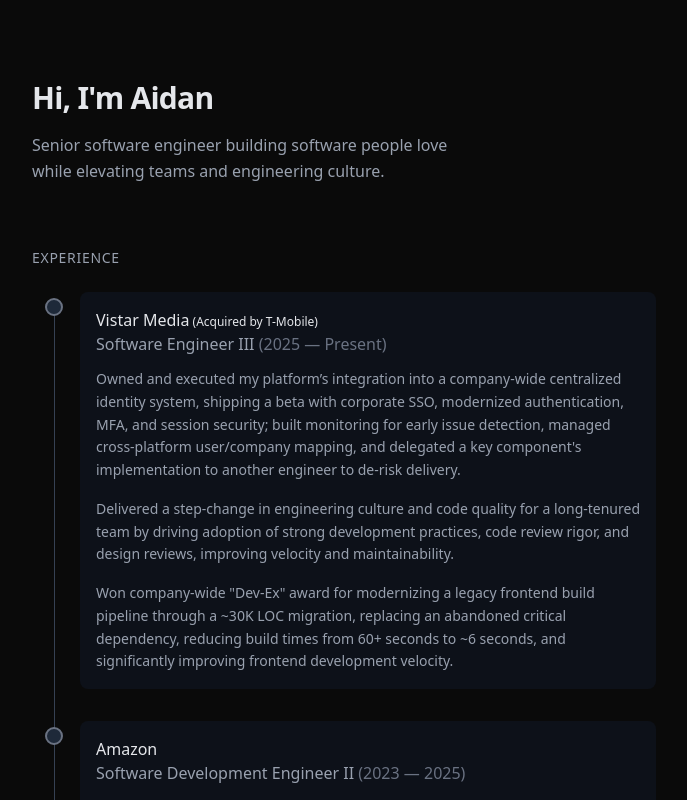
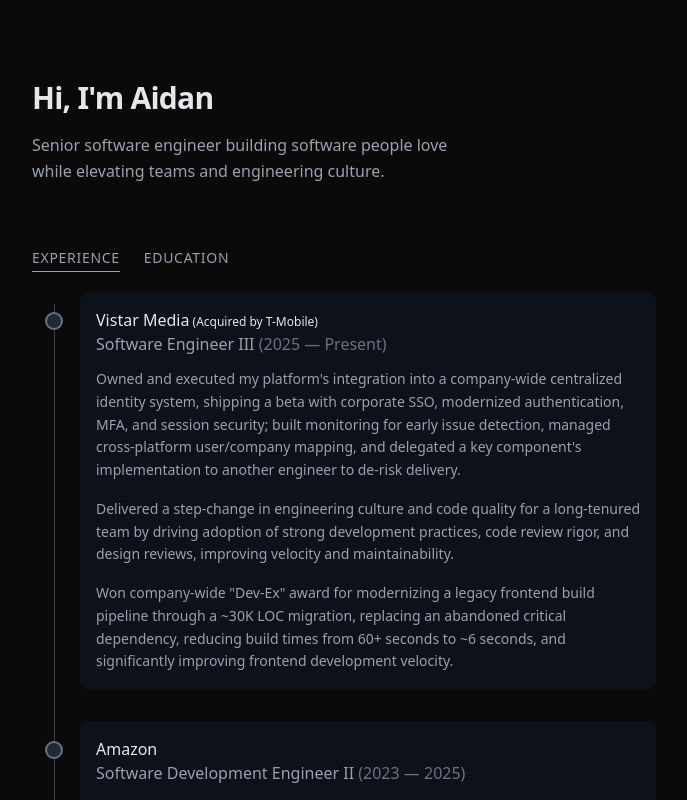
Before and after one commit to aidanscode/aidanmurphey.com, a Next.js app: page / in a window 1280 px wide. Shown: the top 800 px of the page, without its empty margins (296-983 px from the left). Built offline with nearby package versions, Linux system fonts and the light colour scheme.

Commit message:
Education tab, better alignment of timeline bullets

```diff
--- a/app/page.tsx
+++ b/app/page.tsx
@@ -1,54 +1,9 @@
+"use client";
+
 import Link from "next/link";
-
-type Experience = {
-  company: string,
-  companySubText?: string,
-  period: {start: string, end: string},
-  role: string,
-  summary: string[]
-}
-
-const experience: Experience[] = [
-  {
-    company: "Vistar Media",
-    companySubText: "(Acquired by T-Mobile)",
-    period: {start: '2025', end: 'Present'},
-    role: "Software Engineer III",
-    summary: [
-      "Owned and executed my platform’s integration into a company-wide centralized identity system, shipping a beta with corporate SSO, modernized authentication, MFA, and session security; built monitoring for early issue detection, managed cross-platform user/company mapping, and delegated a key component's implementation to another engineer to de-risk delivery.",
-      "Delivered a step-change in engineering culture and code quality for a long-tenured team by driving adoption of strong development practices, code review rigor, and design reviews, improving velocity and maintainability.",
-      "Won company-wide \"Dev-Ex\" award for modernizing a legacy frontend build pipeline through a ~30K LOC migration, replacing an abandoned critical dependency, reducing build times from 60+ seconds to ~6 seconds, and significantly improving frontend development velocity."
-    ]
-  },
-  {
-    company: "Amazon",
-    period: {start: '2023', end: '2025'},
-    role: "Software Development Engineer II",
-    summary: [
-      "Led design and implementation of backend systems supporting the national launch of a new consumer subscription product, including major expansions to eligibility and status APIs.",
-      "Drove cross-team delivery with partner organizations and led a team of 4 engineers to ship critical launch features on a tight timeline.",
-      "Onboarded and guided new engineers through system architecture and development workflows to ensure reliable, production-ready implementations.",
-    ],
-  },
-  {
-    company: "Amazon",
-    period: {start: '2022', end: '2023'},
-    role: "Software Development Engineer I",
-    summary: [
-      "Designed and built a core internal API service powering the pilot of a new consumer subscription product, serving multiple dependent services in production.",
-      "Implemented customer-facing subscription signup and management UI in collaboration with UX and product partners.",
-      "Built a backend API supporting the launch of a feature allowing customers to reserve pickup and delivery time slots for online orders, aggregating data from multiple internal services.",
-    ],
-  },
-  {
-    company: "DeliveryCircle",
-    period: {start: '2019', end: '2021'},
-    role: "Software Engineer",
-    summary: [
-      "Developed the company's core SaaS delivery-management platform, taking the product from initial development through launch.",
-    ],
-  },
-];
+import { useState, useRef, useEffect } from "react";
+import Experience from "./tabs/Experience";
+import Education from "./tabs/Education";
 
 const links = [
   { href: "https://github.com/AidansCode", label: "GitHub" },
@@ -56,7 +11,34 @@ const links = [
   { href: "mailto:amurphey@tutanota.com", label: "Email" },
 ];
 
+type Tab = {
+  id: string;
+  label: string;
+  Component: React.ComponentType;
+}
+
+const tabs: Tab[] = [
+  { id: "experience", label: "Experience", Component: Experience },
+  { id: "education", label: "Education", Component: Education },
+];
+
 export default function Home() {
+  const [activeTab, setActiveTab] = useState(tabs[0].id);
+  const tabRefs = useRef<Map<string, HTMLButtonElement>>(new Map());
+  const [underline, setUnderline] = useState({ left: 0, width: 0 });
+
+  useEffect(() => {
+    const ref = tabRefs.current.get(activeTab);
+    if (ref) {
+      setUnderline({
+        left: ref.offsetLeft,
+        width: ref.offsetWidth,
+      });
+    }
+  }, [activeTab]);
+
+  const ActiveComponent = tabs.find(t => t.id === activeTab)?.Component ?? tabs[0].Component;
+
   return (
     <div className="space-y-16">
       <section className="space-y-4">
@@ -69,39 +51,26 @@ export default function Home() {
       </section>
 
       <section className="space-y-6">
-        <h2 className="text-sm font-medium text-gray-400 uppercase tracking-wider">
-          Experience
-        </h2>
-        <div className="space-y-8 relative">
-          <div className="absolute left-[22px] top-3 bottom-8 w-px bg-gray-700" />
-          {experience.map((job, i) => (
-            <div key={i} className="relative pl-12">
-              <div className="absolute left-[13px] top-1.5 w-[18px] h-[18px] rounded-full bg-gray-800 border-2 border-gray-500" />
-              <div className="bg-gray-900/50 rounded-lg p-4 space-y-3">
-                <div className="flex justify-between items-start gap-4">
-                  <div>
-                    <p>
-                      <span className="font-medium">
-                        {job.company}
-                      </span>
-                      {job.companySubText && (
-                        <span className="text-xs"> {job.companySubText}</span>
-                      )}
-                    </p>
-                    <p className="text-gray-400">
-                        {job.role} <span className="text-gray-500">({job.period.start} — {job.period.end})</span>
-                      </p>
-                  </div>
-                </div>
-                <ul className="space-y-4 text-sm text-gray-400">
-                  {job.summary.map((item, k) => (
-                    <li key={k} className="leading-relaxed">{item}</li>
-                  ))}
-                </ul>
-              </div>
-            </div>
+        <div className="flex gap-6 relative">
+          {tabs.map((tab) => (
+            <button
+              key={tab.id}
+              ref={(el) => { if (el) tabRefs.current.set(tab.id, el); }}
+              onClick={() => setActiveTab(tab.id)}
+              className="text-sm font-medium text-gray-400 uppercase tracking-wider hover:text-gray-200 transition-colors"
+            >
+              {tab.label}
+            </button>
           ))}
+          <span
+            className="absolute -bottom-1 h-px bg-gray-400 transition-all duration-200"
+            style={{
+              left: underline.left,
+              width: underline.width,
+            }}
+          />
         </div>
+        <ActiveComponent />
       </section>
 
       <section className="space-y-6">
--- /dev/null
+++ b/app/tabs/Education.tsx
@@ -0,0 +1,35 @@
+type Education = {
+  school: string,
+  degree: string,
+  graduationYear: string,
+  gpa: string,
+}
+
+const education: Education[] = [
+  {
+    school: "Rutgers University",
+    degree: "Computer Science B.S.",
+    graduationYear: '2021',
+    gpa: "4.0",
+  },
+];
+
+export default function Education() {
+  return (
+    <div className="space-y-4">
+      {education.map((school, i) => (
+        <div key={i} className="bg-gray-900/50 rounded-lg p-4 space-y-1">
+          <p className="font-medium">
+            {school.school}
+          </p>
+          <p className="text-gray-400">
+            {school.degree}
+          </p>
+          <p className="text-sm text-gray-500">
+            {school.graduationYear} · {school.gpa} GPA
+          </p>
+        </div>
+      ))}
+    </div>
+  );
+}
--- /dev/null
+++ b/app/tabs/Experience.tsx
@@ -0,0 +1,84 @@
+type Experience = {
+  company: string,
+  companySubText?: string,
+  period: {start: string, end: string},
+  role: string,
+  summary: string[]
+}
+
+const experience: Experience[] = [
+  {
+    company: "Vistar Media",
+    companySubText: "(Acquired by T-Mobile)",
+    period: {start: '2025', end: 'Present'},
+    role: "Software Engineer III",
+    summary: [
+      "Owned and executed my platform's integration into a company-wide centralized identity system, shipping a beta with corporate SSO, modernized authentication, MFA, and session security; built monitoring for early issue detection, managed cross-platform user/company mapping, and delegated a key component's implementation to another engineer to de-risk delivery.",
+      "Delivered a step-change in engineering culture and code quality for a long-tenured team by driving adoption of strong development practices, code review rigor, and design reviews, improving velocity and maintainability.",
+      "Won company-wide \"Dev-Ex\" award for modernizing a legacy frontend build pipeline through a ~30K LOC migration, replacing an abandoned critical dependency, reducing build times from 60+ seconds to ~6 seconds, and significantly improving frontend development velocity."
+    ]
+  },
+  {
+    company: "Amazon",
+    period: {start: '2023', end: '2025'},
+    role: "Software Development Engineer II",
+    summary: [
+      "Led design and implementation of backend systems supporting the national launch of a new consumer subscription product, including major expansions to eligibility and status APIs.",
+      "Drove cross-team delivery with partner organizations and led a team of 4 engineers to ship critical launch features on a tight timeline.",
+      "Onboarded and guided new engineers through system architecture and development workflows to ensure reliable, production-ready implementations.",
+    ],
+  },
+  {
+    company: "Amazon",
+    period: {start: '2022', end: '2023'},
+    role: "Software Development Engineer I",
+    summary: [
+      "Designed and built a core internal API service powering the pilot of a new consumer subscription product, serving multiple dependent services in production.",
+      "Implemented customer-facing subscription signup and management UI in collaboration with UX and product partners.",
+      "Built a backend API supporting the launch of a feature allowing customers to reserve pickup and delivery time slots for online orders, aggregating data from multiple internal services.",
+    ],
+  },
+  {
+    company: "DeliveryCircle",
+    period: {start: '2019', end: '2021'},
+    role: "Software Engineer",
+    summary: [
+      "Developed the company's core SaaS delivery-management platform, taking the product from initial development through launch.",
+    ],
+  },
+];
+
+export default function Experience() {
+  return (
+    <div className="space-y-8 relative">
+      <div className="absolute left-[22px] top-3 bottom-8 w-px bg-gray-700" />
+      {experience.map((job, i) => (
+        <div key={i} className="relative pl-12">
+          <div className="absolute left-[13px] top-5 w-[18px] h-[18px] rounded-full bg-gray-800 border-2 border-gray-500" />
+          <div className="bg-gray-900/50 rounded-lg p-4 space-y-3">
+            <div className="flex justify-between items-start gap-4">
+              <div>
+                <p>
+                  <span className="font-medium">
+                    {job.company}
+                  </span>
+                  {job.companySubText && (
+                    <span className="text-xs"> {job.companySubText}</span>
+                  )}
+                </p>
+                <p className="text-gray-400">
+                    {job.role} <span className="text-gray-500">({job.period.start} — {job.period.end})</span>
+                  </p>
+              </div>
+            </div>
+            <ul className="space-y-4 text-sm text-gray-400">
+              {job.summary.map((item, k) => (
+                <li key={k} className="leading-relaxed">{item}</li>
+              ))}
+            </ul>
+          </div>
+        </div>
+      ))}
+    </div>
+  );
+}
```
